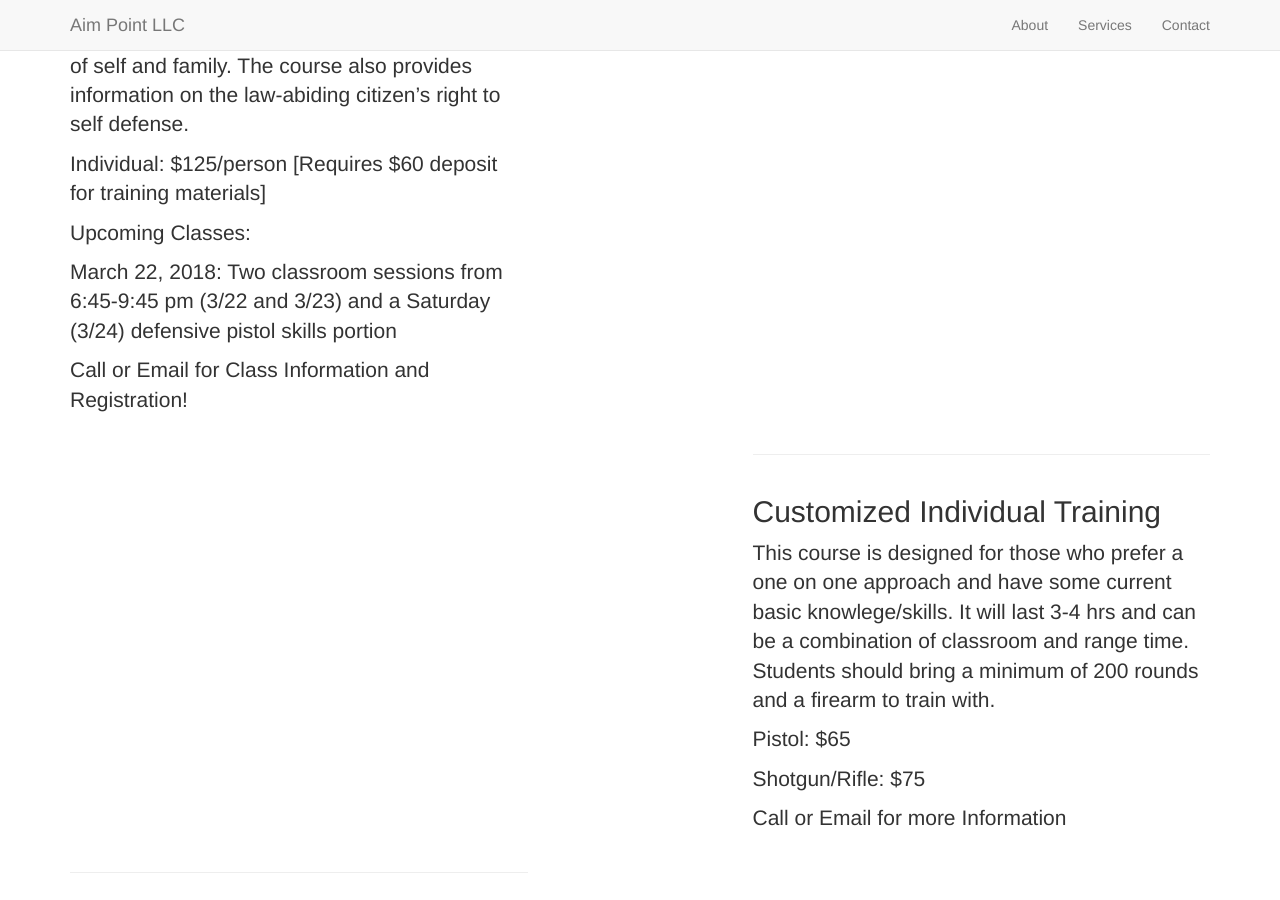
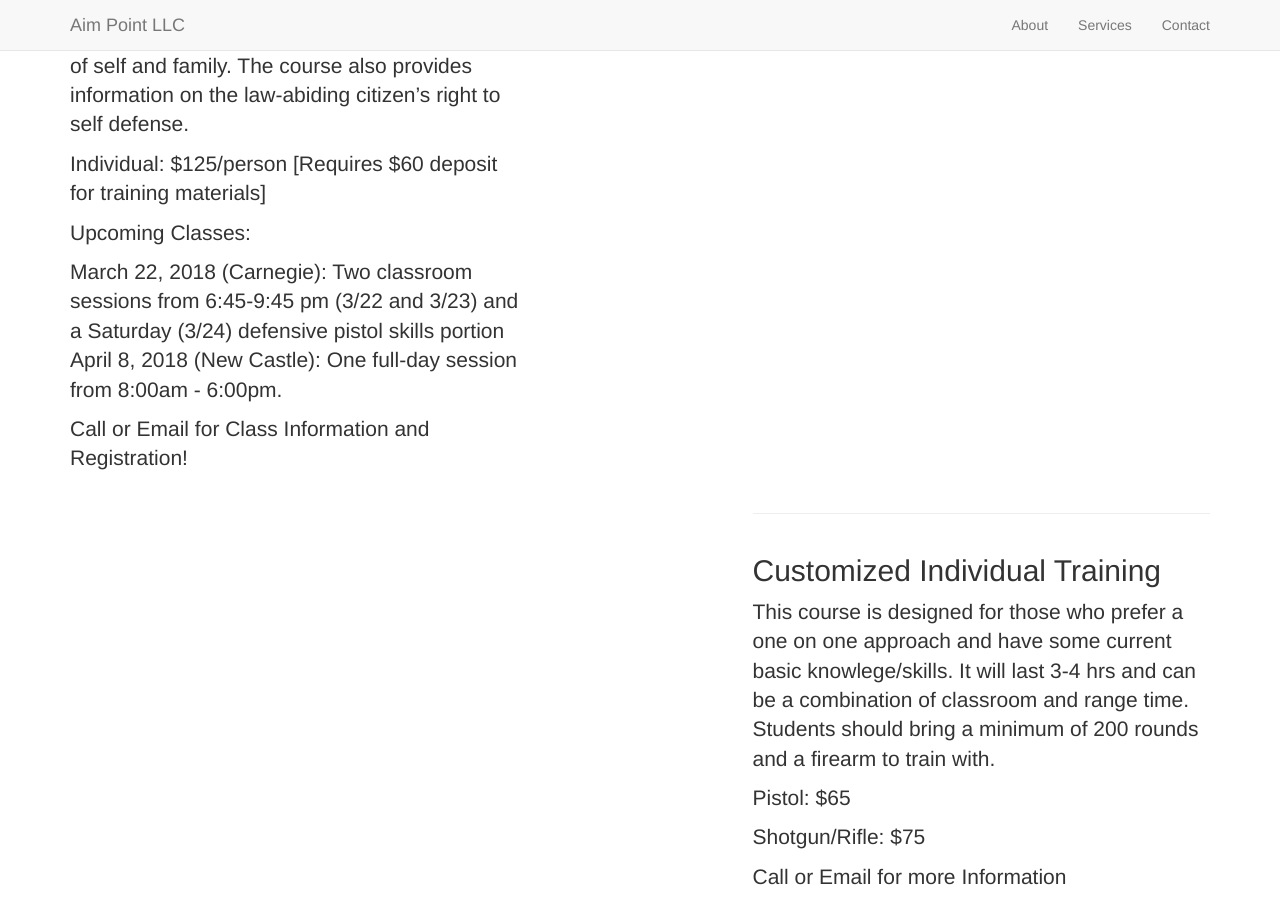
Before and after one commit to aimpoint/aimpoint.github.io, a Jekyll site: the page built from _posts/2016-1-2-ppith.markdown, in a window 1280 px wide and 900 px high, scrolled down 2613 px. Built offline with Jekyll 4.4.1, drawn with Linux system fonts in a browser that asks for light colours; nearby versions of some CDN libraries; library files that are not in the unit come from our copies.

Commit message:
Update 2016-1-2-ppith.markdown

```diff
--- a/_posts/2016-1-2-ppith.markdown
+++ b/_posts/2016-1-2-ppith.markdown
@@ -12,6 +12,7 @@ Individual: $125/person [Requires $60 deposit for training materials]
 
 Upcoming Classes:
 
-March 22, 2018: Two classroom sessions from 6:45-9:45 pm (3/22 and 3/23) and a Saturday (3/24) defensive pistol skills portion
+March 22, 2018 (Carnegie): Two classroom sessions from 6:45-9:45 pm (3/22 and 3/23) and a Saturday (3/24) defensive pistol skills portion
+April 8, 2018 (New Castle):  One full-day session from 8:00am - 6:00pm.
 
 Call or Email for Class Information and Registration!
```
